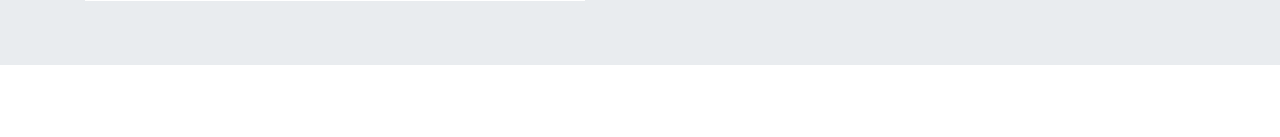
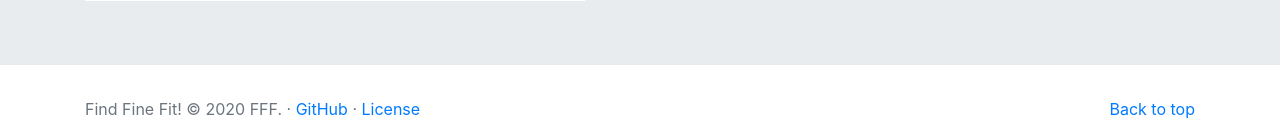
Before and after one commit to ProjectFFF/FFF, a Django app: page /measureguides/measureguides/ in a window 1280 px wide. Shown: the part 1395-1532 px from the top of the page. Before the commit the page ends 1460 px from the top, so only its background shows below. Run offline with Django 3.2, Linux system fonts and the light colour scheme; data that the repository does not hold is empty; some libraries are stand-ins or nearby versions.

Commit message:
add footer

```diff
--- a/measureguides/templates/measureguides.html
+++ b/measureguides/templates/measureguides.html
@@ -121,6 +121,18 @@
       ">
     </div>
   </div>
+
+  <footer class="text-muted">
+    <div class="container">
+      <p class="float-right">
+        <a href="#">Back to top</a>
+      </p>
+        Find Fine Fit! &copy; 2020 FFF. &middot;
+        <a href="https://github.com/ProjectFFF/FFF">GitHub</a> &middot;
+        <a href="https://choosealicense.com/licenses/bsd-2-clause/">License</a>
+      </p>
+    </div>
+  </footer>
   </div>
 
 <script>
```
Also changed, not shown: othersclosets/templates/othersclosets.html (+11 -0 lines).
